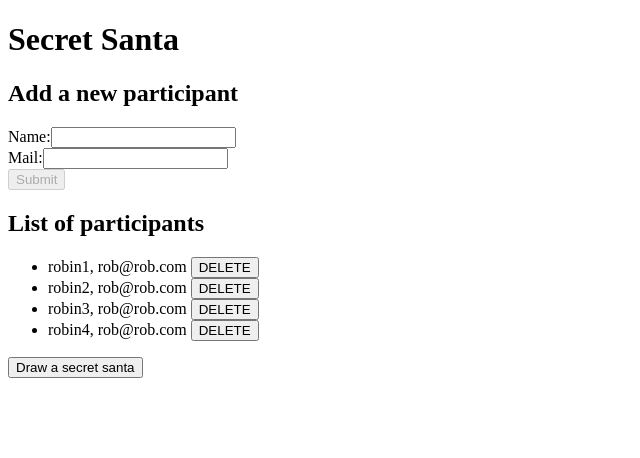
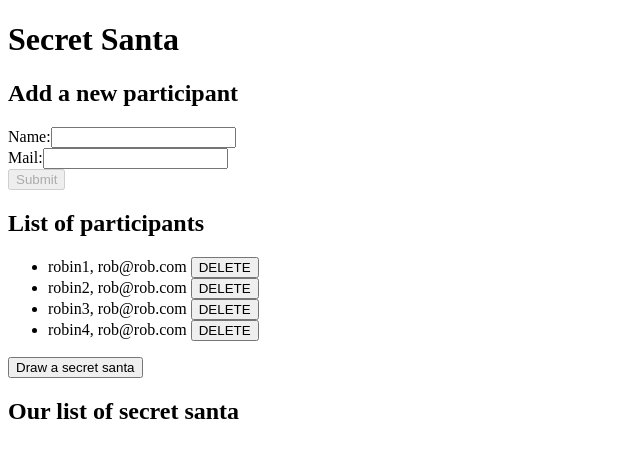
Before and after one commit to robinicole/secret_santa, a React (Create React App) app: page / in a window 1280 px wide. Shown: the top 458 px of the page, without its empty margins (0-640 px from the left). Built offline with nearby package versions, Linux system fonts and the light colour scheme.

Commit message:
Change the name ofthe app to BoureauVictime to SecretSanta
SecretSanta is more kids friendly than BoureauVictimes

```diff
--- a/src/App.js
+++ b/src/App.js
@@ -1,12 +1,12 @@
 import { Component, Fragment} from "react";
-import BourreauVictimesCreation from './pages/createBourreauVictimes'
+import SecretSantaComponent from './pages/secretSanta'
 
 class App extends Component {
   render() {
     return (
       <Fragment>
     <h1> Secret Santa</h1>
-    <BourreauVictimesCreation/>
+    <SecretSantaComponent/>
     </Fragment>
     )
   }
--- a/src/pages/createBourreauVictimes.js
+++ b/src/pages/secretSanta.js
@@ -13,7 +13,7 @@ function shuffleArray(array) {
   }
   return array
 }
-class BourreauVictimesCreation extends Component {
+class SecretSantaComponent extends Component {
     state = {
       participants: [
         {name: 'robin1', mail: 'rob@rob.com'},
@@ -92,6 +92,7 @@ class BourreauVictimesCreation extends Component {
       {this.state.participants.map((e, ix) =>  <li key={ix}> {e.name}, {e.mail}  <button onClick={() => this.removeParticipant(ix)}> DELETE </button> </li>)}
       </ul>
       <button onClick={() => this.handleDrawBourreauVictime()}> Draw a secret santa </button>
+      <h2>Our list of secret santa</h2>
       <ul>
         {this.state.participantMatchingToDisplay}
       </ul>
@@ -100,4 +101,4 @@ class BourreauVictimesCreation extends Component {
   }
 }
 
-export default BourreauVictimesCreation;
+export default SecretSantaComponent;
```
